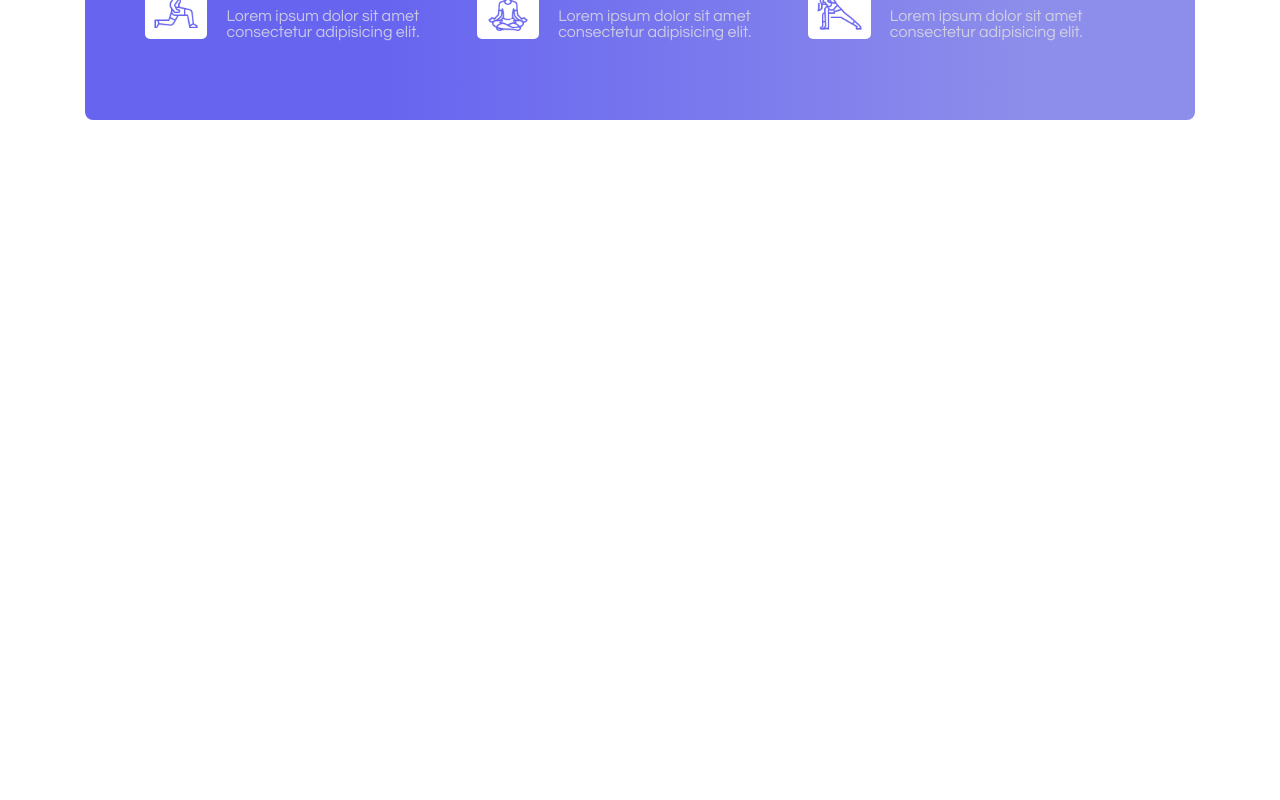
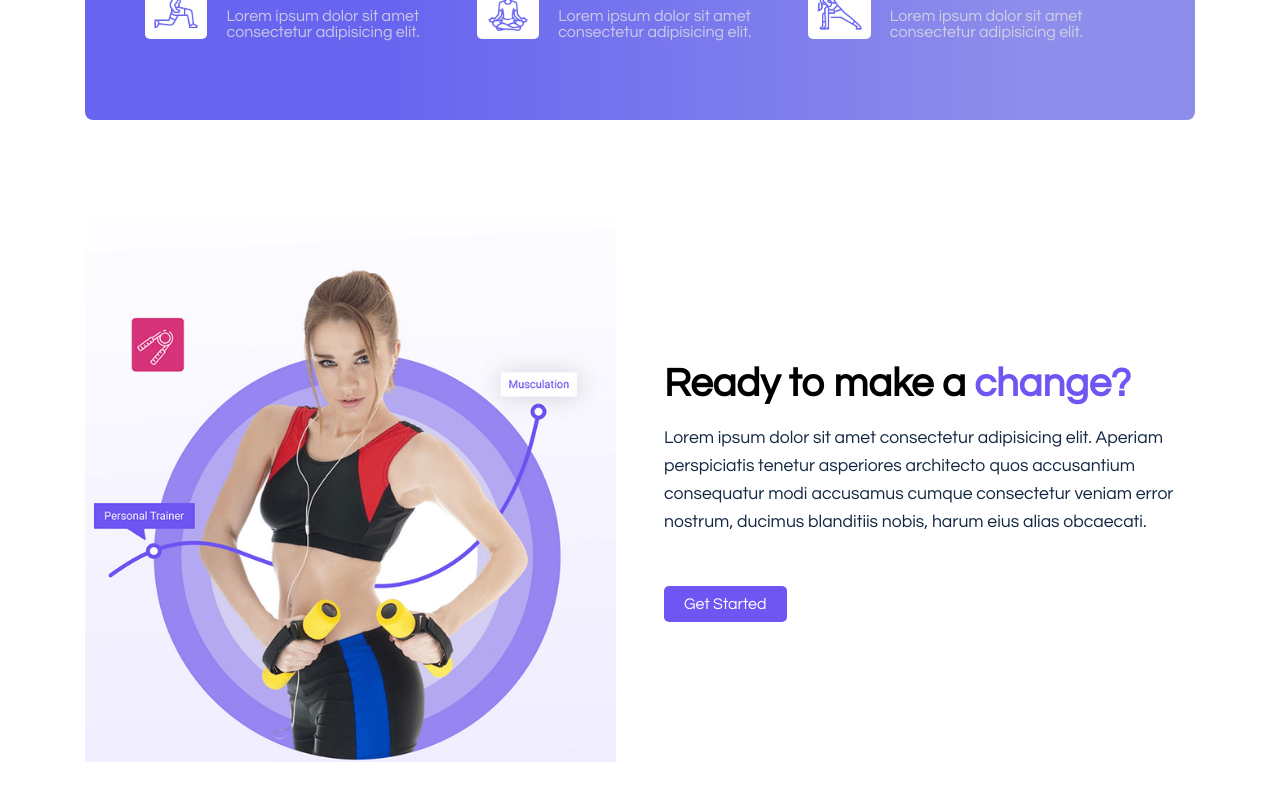
Before and after one commit to mariaemf/gym-website-reactjs, a React (Create React App) app: page / in a window 1280 px wide. Shown: the part 934-1734 px from the top of the page. Before the commit the page ends 1104 px from the top, so only its background shows below. Built offline with nearby package versions, Linux system fonts and the light colour scheme.

Commit message:
creating and finalizing the session start and session stylization

```diff
--- a/src/App.js
+++ b/src/App.js
@@ -2,6 +2,7 @@ import "./App.css";
 import Header from "./components/Header/Header";
 import Exercises from "./components/UI/Exercises";
 import Hero from "./components/UI/Hero";
+import Start from "./components/UI/Start";
 
 function App() {
   return (
@@ -9,6 +10,7 @@ function App() {
       <Header />
       <Hero />
       <Exercises />
+      <Start />
     </>
   );
 }
--- /dev/null
+++ b/src/components/UI/Start.js
@@ -0,0 +1,31 @@
+import React from "react";
+import trainerImg from "../../assets/img/trainer.png";
+import "../../styles/start.css";
+
+const Start = () => {
+  return (
+    <section>
+      <div className="container">
+        <div className="start__wrapper">
+          <div className="start__img">
+            <img src={trainerImg} alt="" />
+          </div>
+          <div className="start__content">
+            <h2 className="Section__titile">
+              Ready to make a <span className="highlights">change?</span>
+            </h2>
+            <p>
+              Lorem ipsum dolor sit amet consectetur adipisicing elit. Aperiam
+              perspiciatis tenetur asperiores architecto quos accusantium
+              consequatur modi accusamus cumque consectetur veniam error
+              nostrum, ducimus blanditiis nobis, harum eius alias obcaecati.
+            </p>
+            <button className="register__btn">Get Started</button>
+          </div>
+        </div>
+      </div>
+    </section>
+  );
+};
+
+export default Start;
--- /dev/null
+++ b/src/styles/start.css
@@ -0,0 +1,27 @@
+.start__wrapper {
+  display: flex;
+  justify-content: space-between;
+  column-gap: 3rem;
+  align-items: center;
+}
+
+.start__img,
+.start__content {
+  width: 50%;
+}
+
+.start__img img {
+  width: 100%;
+}
+
+.start__content h2 {
+  font-size: 2.5rem;
+  margin-bottom: 20px;
+}
+
+.start__content p {
+  color: var(--heading-color);
+  font-size: 1.1rem;
+  line-height: 28px;
+  margin-bottom: 50px;
+}
```
